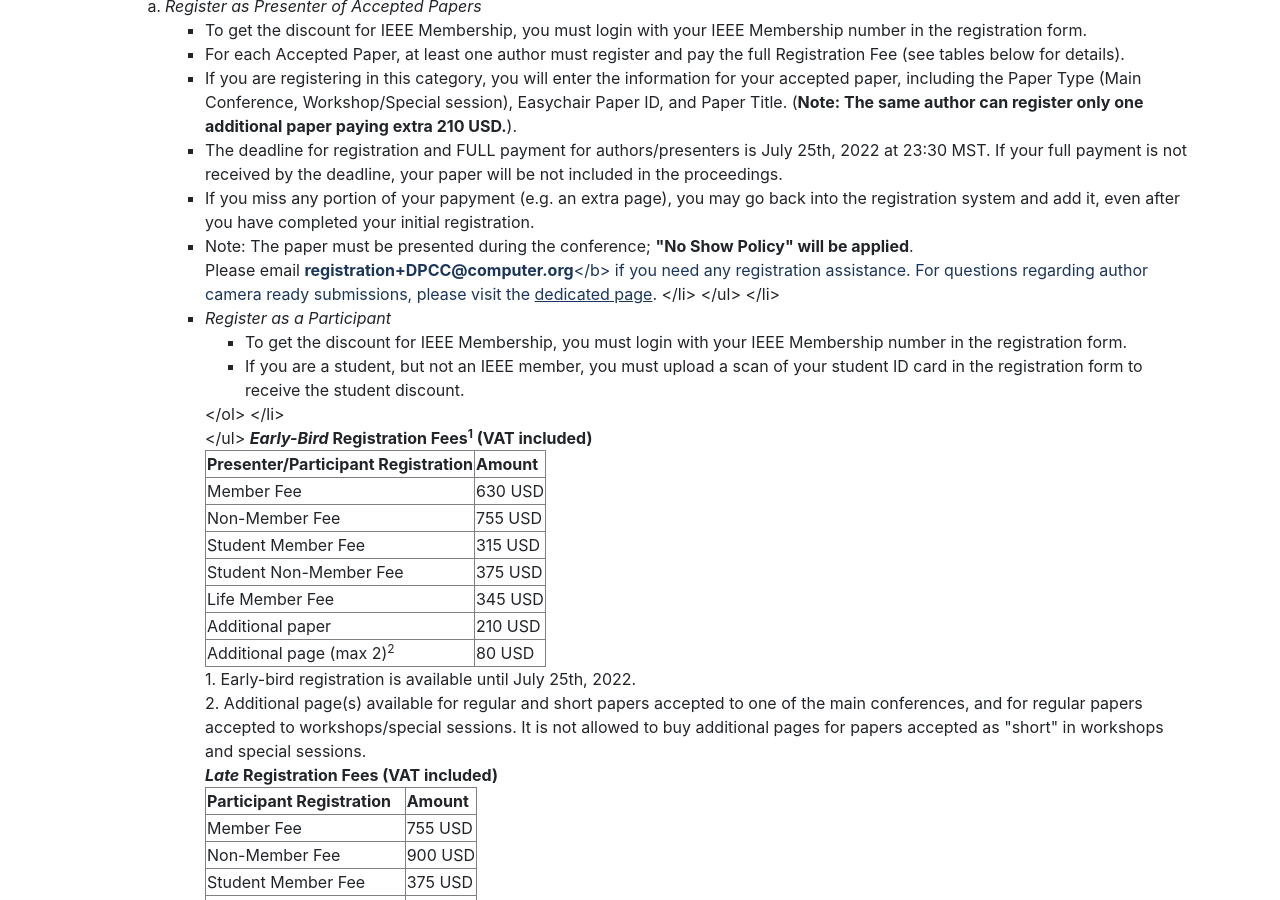
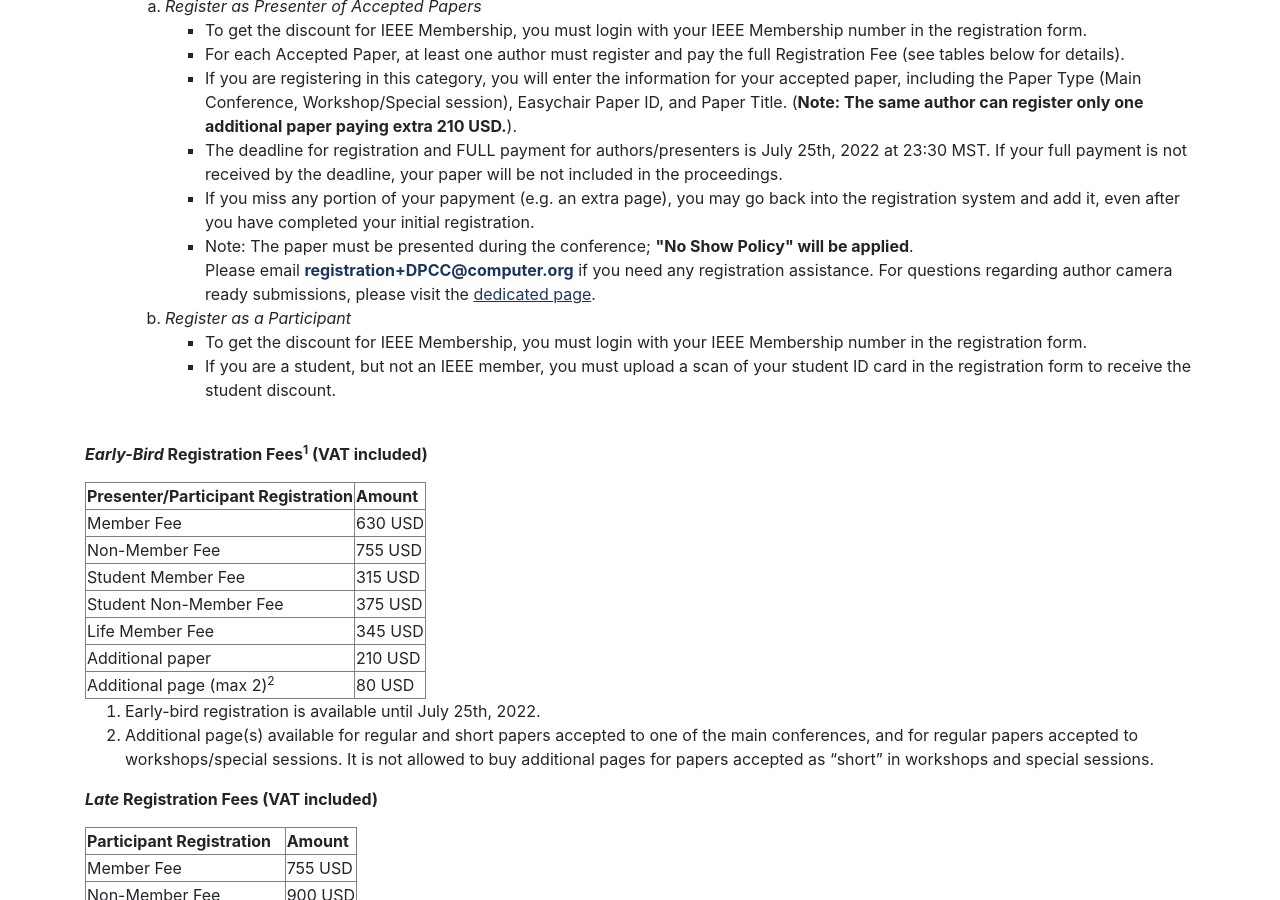
Before and after one commit to cyber-science/2022, a Jekyll site: the page built from _pages/registration.md, in a window 1280 px wide and 900 px high, scrolled down 652 px. Built offline with Jekyll 4.4.1, drawn with Linux system fonts in a browser that asks for light colours.

Commit message:
minor edit

```diff
--- a/_includes/sidebar.html
+++ b/_includes/sidebar.html
@@ -2,7 +2,7 @@
 
 <h4>Recent Updates</h4>
 
-<b>[Jul 8]</b><a href="http://cyber-science.org/2022/registration/"><u>Registration</u></a> now open!<br/>
+<b>[Jul 8]</b><a href="http://cyber-science.org/2022/registration/"><u> Registration</u></a> now open!<br/>
 <b>[Jul 5]</b> <font color=red>** NEW **</font> <a href="http://cyber-science.org/2022/cyberscitech/acceptworkshops/"><u>Late breaking innovation track</u></a> ** submissions open NOW on Easychair - <font color=red>hard deadline July 20th, 2022 !</font><br/>
 <b>[Dec 1]</b> <a href="http://cyber-science.org/2022/">Website published</a>
 <hr/>
--- a/_includes/sidebarcbd.html
+++ b/_includes/sidebarcbd.html
@@ -1,7 +1,7 @@
 <div class="col-md-4 mb-5">
 <h4>Recent Updates</h4>
 
-<b>[Jul 8]</b><a href="http://cyber-science.org/2022/registration/"><u>Registration</u></a> now open!<br/>
+<b>[Jul 8]</b><a href="http://cyber-science.org/2022/registration/"><u> Registration</u></a> now open!<br/>
 <b>[Dec 1]</b> <a href="http://cyber-science.org/2022/">Website published</a>
 <hr/>
 
--- a/_includes/sidebarcst.html
+++ b/_includes/sidebarcst.html
@@ -1,7 +1,7 @@
 <div class="col-md-4 mb-5">
 <h4>Recent Updates</h4>
 
-<b>[Jul 8]</b><a href="http://cyber-science.org/2022/registration/"><u>Registration</u></a> now open!<br/>
+<b>[Jul 8]</b><a href="http://cyber-science.org/2022/registration/"><u> Registration</u></a> now open!<br/>
 <b>[Dec 1]</b> <a href="http://cyber-science.org/2022/">Website published</a>
 <hr/>
 
--- a/_includes/sidebardasc.html
+++ b/_includes/sidebardasc.html
@@ -1,7 +1,7 @@
 <div class="col-md-4 mb-5">
 <h4>Recent Updates</h4>
 
-<b>[Jul 8]</b><a href="http://cyber-science.org/2022/registration/"><u>Registration</u></a> now open!<br/>
+<b>[Jul 8]</b><a href="http://cyber-science.org/2022/registration/"><u> Registration</u></a> now open!<br/>
 <b>[Dec 1]</b> <a href="http://cyber-science.org/2022/">Website published</a>
 <hr/>
 
--- a/_includes/sidebarpi.html
+++ b/_includes/sidebarpi.html
@@ -1,7 +1,7 @@
 <div class="col-md-4 mb-5">
 <h4>Recent Updates</h4>
 
-<b>[Jul 8]</b><a href="http://cyber-science.org/2022/registration/"><u>Registration</u></a> now open!<br/>
+<b>[Jul 8]</b><a href="http://cyber-science.org/2022/registration/"><u> Registration</u></a> now open!<br/>
 <b>[Dec 1]</b> <a href="http://cyber-science.org/2022/">Website published</a>
 <hr/>
 
--- a/_pages/registration.md
+++ b/_pages/registration.md
@@ -30,8 +30,7 @@
 <li>The deadline for registration and FULL payment for authors/presenters is July 25th, 2022 at 23:30 MST. If your full payment is not received by the deadline, your paper will be not included in the proceedings.</li>
 <li>If you miss any portion of your papyment (e.g. an extra page), you may go back into the registration system and add it, even after you have completed your initial registration.</li>
 <li>Note: The paper must be presented during the conference; <b>"No Show Policy" will be applied</b>.<br/>
-Please email <a href="mailto:registration+DPCC@computer.org"><b>registration+DPCC@computer.org</b></b> if you need any registration assistance. For questions regarding author camera ready submissions, please visit the <a href="http://cyber-science.org/2022/crs/" target=_new><u>dedicated page</u></a>.
-</li>
+Please email <a href="mailto:registration+DPCC@computer.org"><b>registration+DPCC@computer.org</b></a> if you need any registration assistance. For questions regarding author camera ready submissions, please visit the <a href="http://cyber-science.org/2022/crs/" target=_new><u>dedicated page</u></a>.</li>
 </ul>
 </li>
 
```
